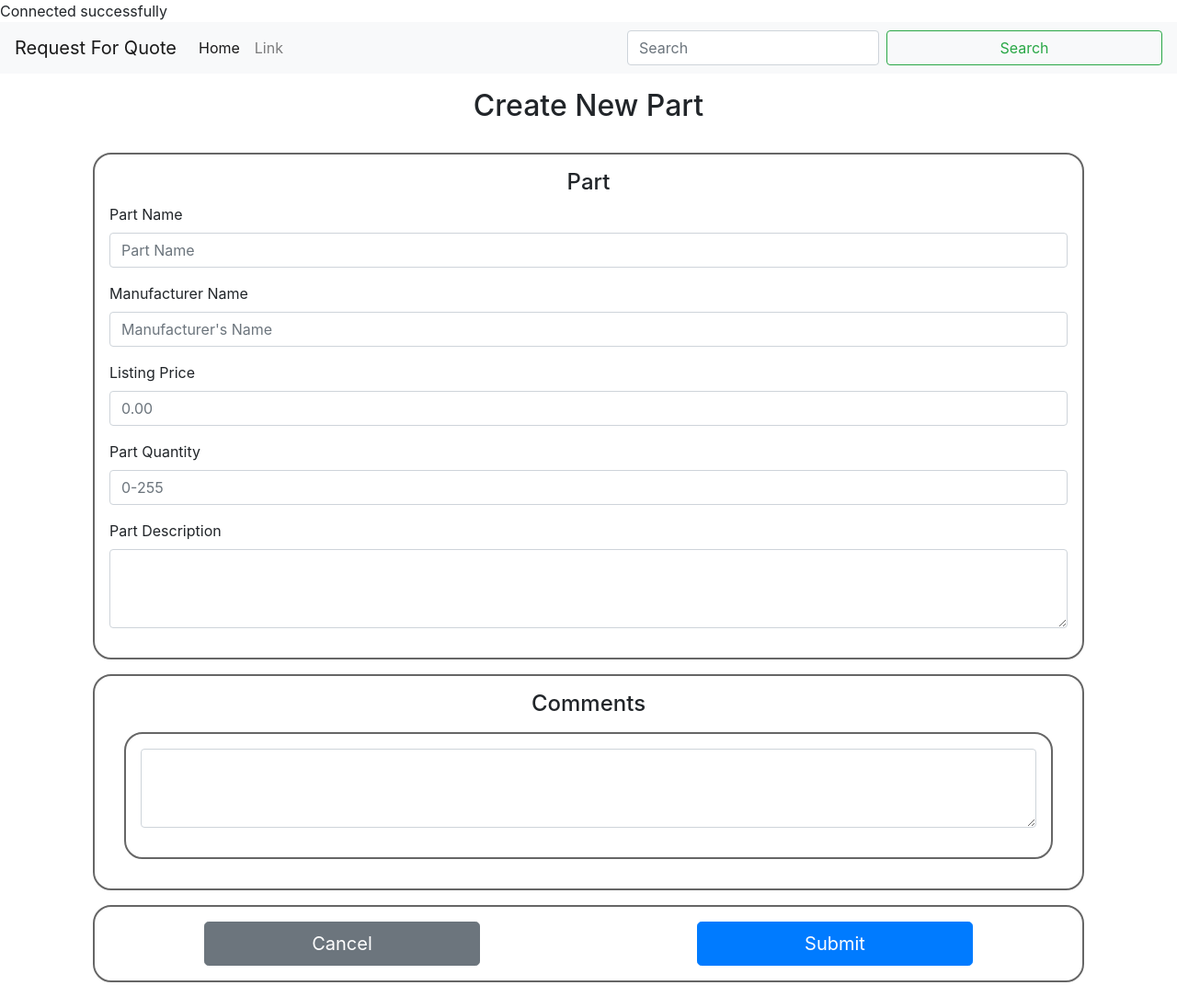
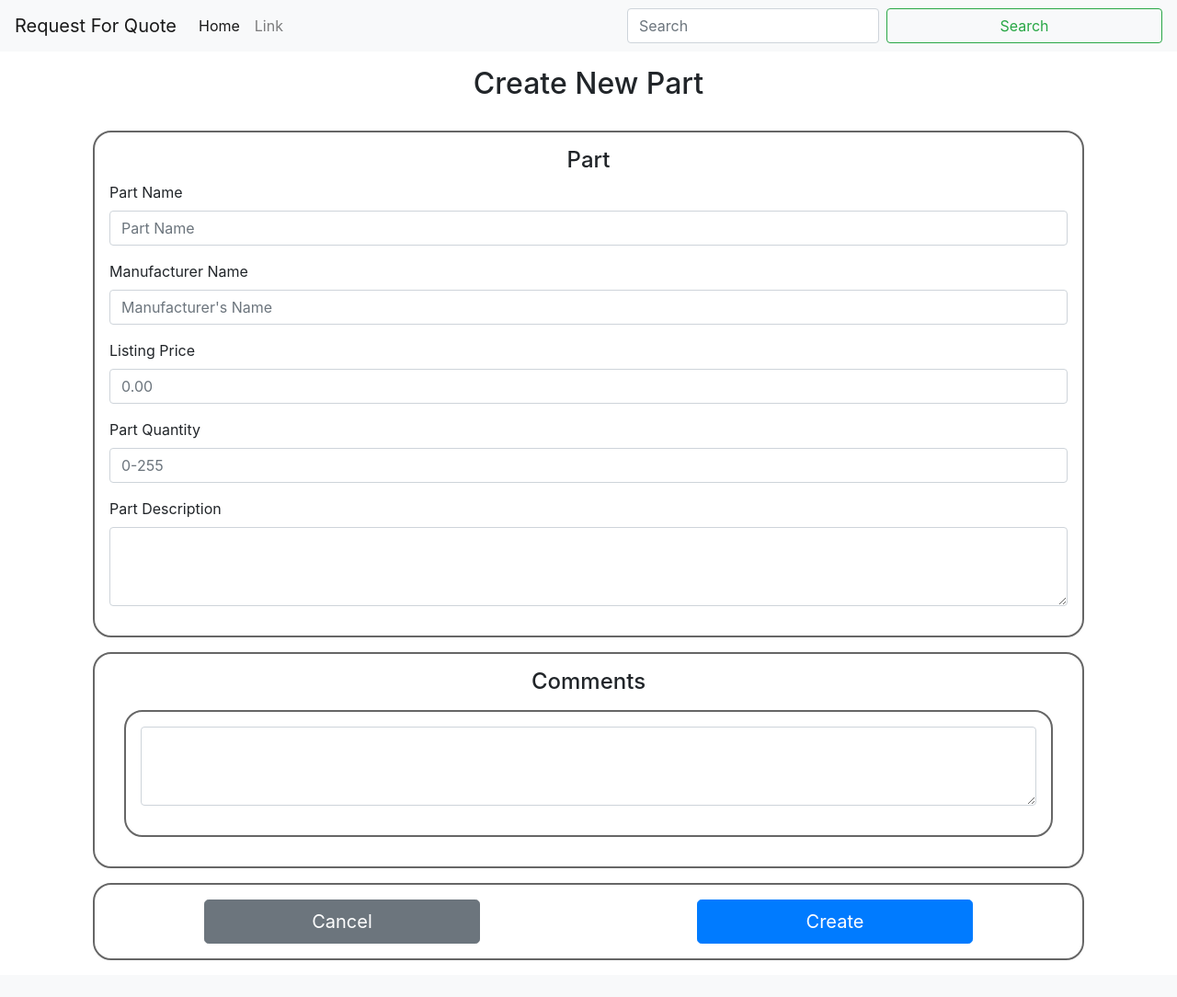
Before and after one commit to codyfarrey/RequestForQuote, a PHP site: page /createPart.php in a window 1280 px wide. Shown: the whole page at 92% size. After the commit the page ends 1044 px from the top, so only its background shows below. Run offline with PHP 8.4, Linux system fonts and the light colour scheme.

Commit message:
added error and feedback messages

```diff
--- a/createPart.php
+++ b/createPart.php
@@ -9,7 +9,14 @@
       <link rel="stylesheet" href="https://fonts.googleapis.com/icon?family=Material+Icons" />
       <link rel="stylesheet" href="./index.css" />
       <title>Request for Quote</title>
+    </head>
+    <body>
       <?php
+        $partName = $manufacturerName = $listingPrice = $partQuantity = $partDescription = $comment = "";
+        $partNameErr = $manufacturerNameErr = $listingPriceErr = $partQuantityErr = "";
+
+        $feedback = $error = "";
+
         $servername = "courses";
         $username = "z1819675";
         $password = "1994Nov23";
@@ -19,20 +26,21 @@
             $conn = new PDO("mysql:host=$servername;dbname=z1819675", $username, $password);
             // set the PDO error mode to exception
             $conn->setAttribute(PDO::ATTR_ERRMODE, PDO::ERRMODE_EXCEPTION);
-	    echo "Connected successfully";
         }
         catch(PDOException $e)
         {
-		echo "Connection failed: " . $e->getMessage();
+          $error = "Connection failed: " . $e->getMessage();
         }
-	?>
-    </head>
-    <body>
-      <?php
+
+        if (isset($_POST["cancel"])) {
           $partName = $manufacturerName = $listingPrice = $partQuantity = $partDescription = $comment = "";
-        $partNameErr = $manufacturerNameErr = $listPriceErr = $partQuantityErr = "";
+          $partNameErr = $manufacturerNameErr = $listingPriceErr = $partQuantityErr = "";
+
+          echo "CANCEL CLICKED";
+        }
 
         if ($_SERVER["REQUEST_METHOD"] == "POST") {
+          /*************** Form Validation and Populating Variables **************/
           if (empty($_POST["partName"])) {
             $partNameErr = "Part name is required.";
           } else {
@@ -70,25 +78,22 @@
           }
 
           /*************** SQL CODE **************/
-	  if($partNameErr == "" && $manufacturerNameErr == "" && $listPriceErr == "" && $partQuantityErr == "")
-	  {
+          if($partNameErr == "" && $manufacturerNameErr == "" && $listingPriceErr == "" && $partQuantityErr == "") {
             $sql ="INSERT INTO Inventory(Name, Price, Quantity, Description, Manufacturor, Comments)
             VALUES ('$partName', '$listingPrice', '$partQuantity', '$partDescription', '$manufacturerName', '$comment')";
 
             //$partName, $listingPrice, $partQuantity, $partDescription, $manufacturerName, $comment)
             $conn->exec($sql);
-		echo "New record created successfully";
+            $feedback = "New record created successfully.";
+            $error = "";
+            $partName = $manufacturerName = $listingPrice = $partQuantity = $partDescription = $comment = "";
+            $partNameErr = $manufacturerNameErr = $listingPriceErr = $partQuantityErr = "";
 
             $conn = null;
+            } else {
+              $error = "* Please fill out all required fields.";
+              $feedback = "";
             }
-
-
-
-        }
-
-        if (isset($_POST["cancel"])) {
-          $partName = $manufacturerName = $listingPrice = $partQuantity = $partDescription = $comment = "";
-          $partNameErr = $manufacturerNameErr = $listPriceErr = $partQuantityErr = "";
         }
 
         function test_input($data) {
@@ -140,6 +145,7 @@
               <div class="form-group">
                 <label for="partName">Part Name</label>
                 <input type="text" class="form-control" id="partName" name="partName" value="<?php echo $partName;?>" placeholder="Part Name">
+                <span class="error"><?php echo $partNameErr;?></span>
               </div>
 
               <div class="form-group">
@@ -151,11 +157,13 @@
               <div class="form-group">
                 <label for="listingPrice">Listing Price</label>
                 <input type="number" class="form-control" step="any" id="listingPrice" name="listingPrice" value="<?php echo $listingPrice;?>"  placeholder="0.00">
+                <span class="error"><?php echo $listingPriceErr;?></span>
               </div>
 
               <div class="form-group">
                 <label for="partQuantity">Part Quantity</label>
                 <input type="number" class="form-control" id="partQuantity" name="partQuantity" value="<?php echo $partQuantity;?>"  placeholder="0-255">
+                <span class="error"><?php echo $partQuantityErr;?></span>
               </div>
 
 
@@ -176,14 +184,16 @@
 
             </div>
 
-            <div class="box">
+            <div class="box center">
+              <span class="feedback"><?php echo $feedback;?></span>
+              <span class="error"><?php echo $error; ?></span>
               <div class="row">
                 <div class="col-6 center">
-                  <button type="button" name="cancel" class="btn btn-secondary btn-lg">Cancel</button>
+                  <button type="reset" name="cancel" class="btn btn-secondary btn-lg">Cancel</button>
                 </div>
 
                 <div class="col-6 center">
-                  <button type="submit" class="btn btn-primary btn-lg">Submit</button>
+                  <button type="submit" class="btn btn-primary btn-lg">Create</button>
                 </div>
               </div>
             </div>
--- a/index.php
+++ b/index.php
@@ -310,11 +310,11 @@
             <div class="box">
               <div class="row">
                 <div class="col-6 center">
-                  <button type="button" name="cancel" class="btn btn-secondary btn-lg">Cancel</button>
+                  <button type="reset" name="cancel" class="btn btn-secondary btn-lg">Clear</button>
                 </div>
 
                 <div class="col-6 center">
-                  <button type="submit" class="btn btn-primary btn-lg">Submit</button>
+                  <button type="submit" class="btn btn-primary btn-lg">Create</button>
                 </div>
               </div>
             </div>
```
Lines whose indentation alone changed are shown as unchanged.
